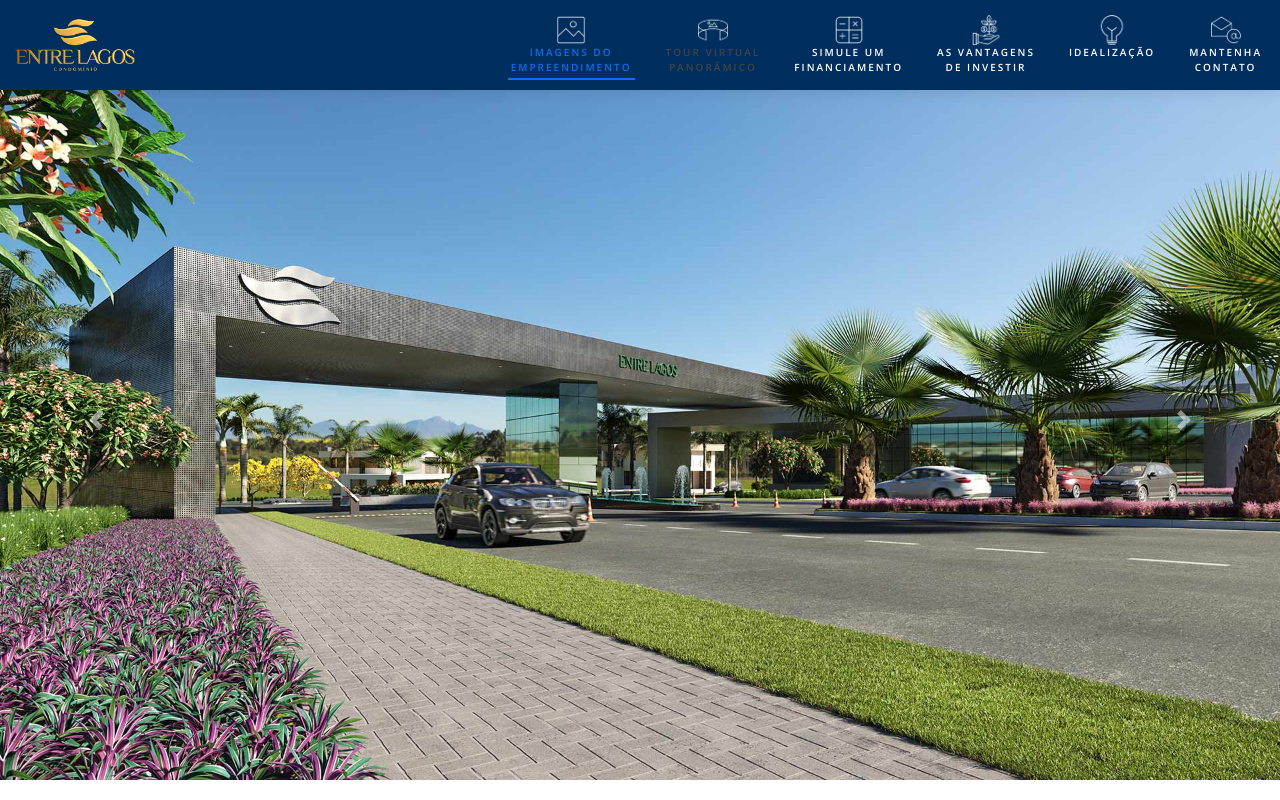
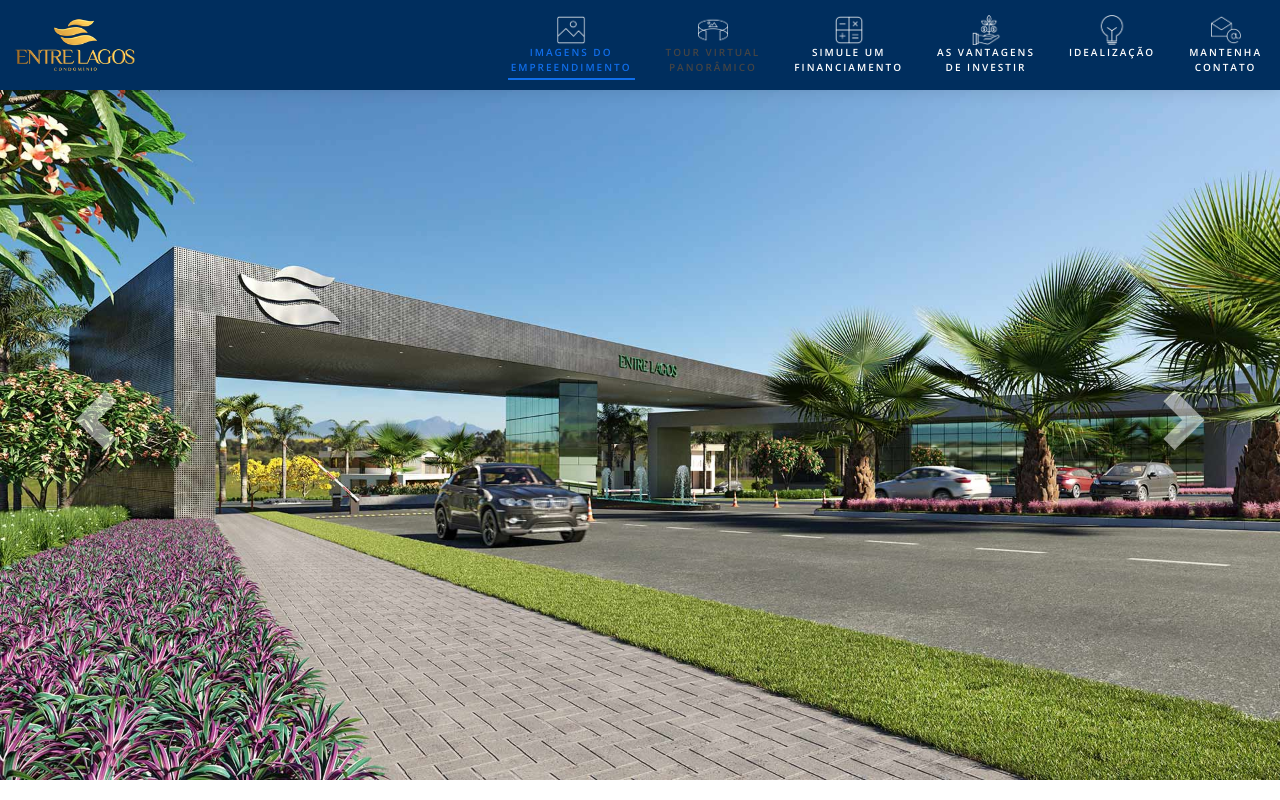
Before and after one commit to nextvision/personal_broker_web, a plain HTML site: page index.html in a window 1280 px wide. Shown: the top 800 px of the page. Drawn offline with nearby package versions, Linux system fonts and the light colour scheme; a script that the page names is missing.

Commit message:
ajuste nas setas do carousel

```diff
--- a/assets/css/personal.css
+++ b/assets/css/personal.css
@@ -431,3 +431,25 @@ form-control.is-invalid, .was-validated .form-control:invalid {
     }
 }
 /* End Footer */
+
+/* Carousel */
+@media (min-width: 1200px) {
+    .carousel-control-next-icon, .carousel-control-prev-icon {
+        width: 60px !important;
+        height: 60px !important;
+    }
+}
+@media(max-width: 1366px){
+    .carousel-control-next-icon, .carousel-control-prev-icon {
+        width: 60px !important;
+        height: 60px !important;
+    }
+}
+
+@media(max-width: 768px){
+    .carousel-control-next-icon, .carousel-control-prev-icon {
+        width: 30px !important;
+        height: 30px !important;
+    }
+}
+/* End Carousel  */
```
